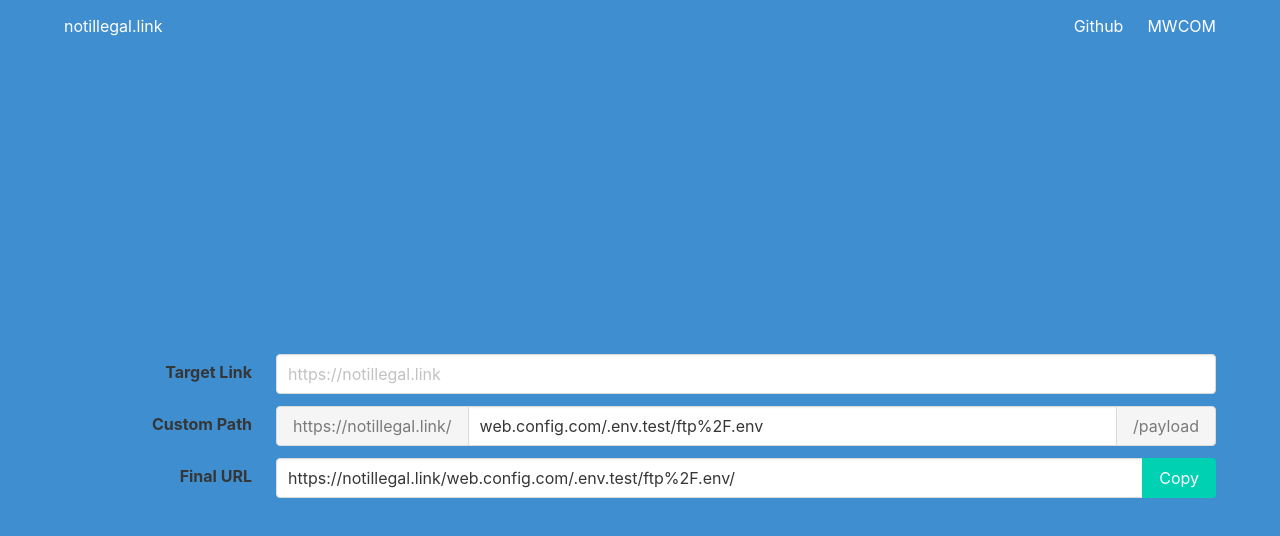
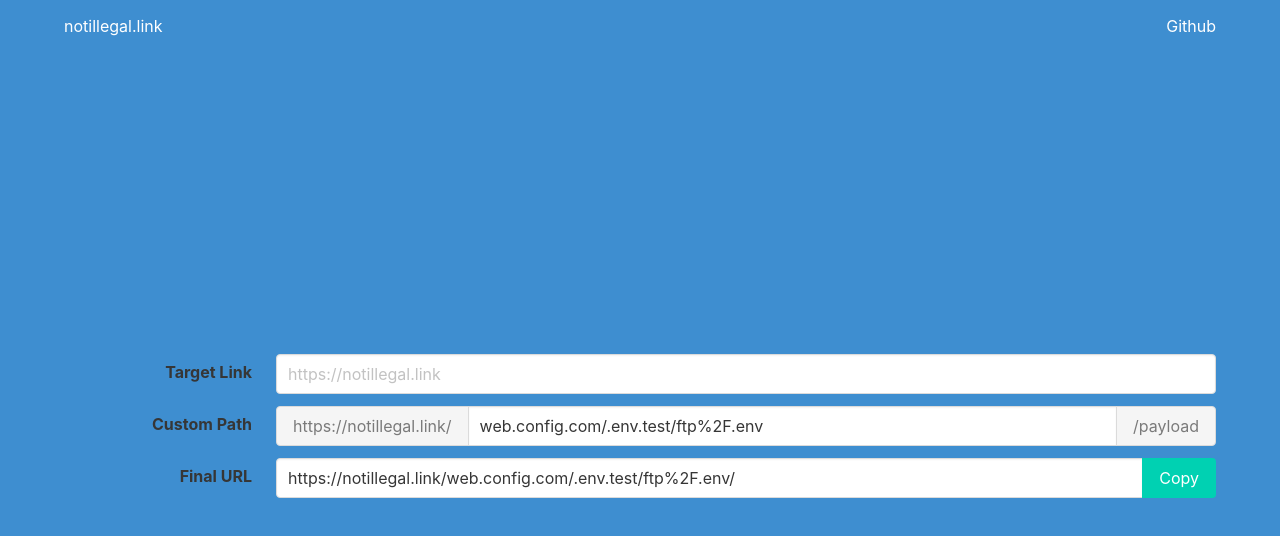
Before and after one commit to mdnwvn/notillegal.link, a SvelteKit app: page / in a window 1280 px wide. Shown: the top 536 px of the page. Built offline with nearby package versions, Linux system fonts and the light colour scheme.

Commit message:
Removed dead link

```diff
--- a/src/routes/+page.svelte
+++ b/src/routes/+page.svelte
@@ -16,7 +16,6 @@
         <div class="navbar-menu" id="navbarMenu">
             <div class="navbar-end">
               <a href="https://github.com/mdnwvn/notillegal.link" class="navbar-item" target="_blank">Github</a>
-              <a href="https://mdnwvn.com" class="navbar-item" target="_blank">MWCOM</a>
             </div>
         </div>
       </div>
```
